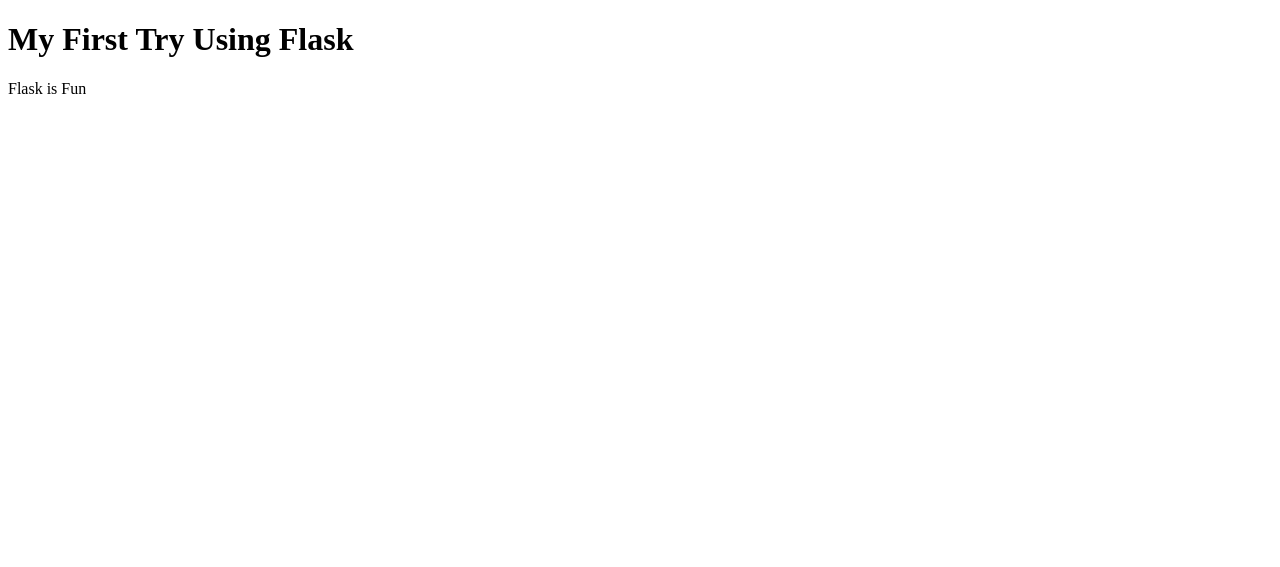
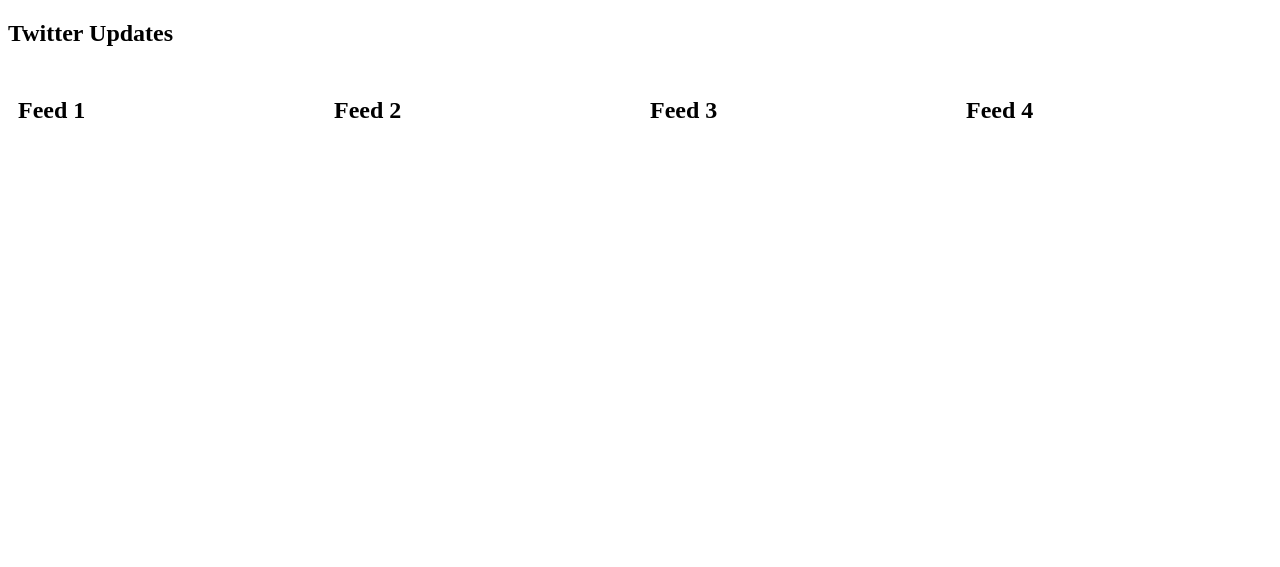
Before and after one commit to jhancuch/multipleAccounts, a Flask app: page / in a window 1280 px wide. Shown: the top 567 px of the page. Run offline with Flask 2, Linux system fonts and the light colour scheme.

Commit message:
html page

```diff
--- a/main.py
+++ b/main.py
@@ -1,7 +1,7 @@
 from flask import Flask, render_template
 from utils import twitter_embed
 
-
+html_embed = twitter_embed('https://twitter.com/PopularFront_', 'https://twitter.com/TaskandPurpose', 'https://twitter.com/mchancecnn', 'https://twitter.com/KyivIndependent')
 
 app = Flask(__name__)
 
--- a/templates/home.html
+++ b/templates/home.html
@@ -1,11 +1,50 @@
 <!DOCTYPE html>
-<html lang="en" dir="ltr">
+<html>
   <head>
-    <meta charset="utf-8">
-    <title>Flask Tutorial</title>
+    <meta name="viewport" content="width=device-width, initial-scale=1">
+    <style>
+      * {
+        box-sizing: border-box;
+      }
+
+      /* Create four equal columns that floats next to each other */
+      .column {
+        float: left;
+        width: 25%;
+        padding: 10px;
+        height: 300px; /* Should be removed. Only for demonstration */
+      }
+
+      /* Clear floats after the columns */
+      .row:after {
+        content: "";
+        display: table;
+        clear: both;
+      }
+    </style>
   </head>
+
   <body>
-    <h1> My First Try Using Flask </h1>
-    <p> Flask is Fun </p>
+    <h2>Twitter Updates</h2>
+
+    <div class="row">
+      <div class="column">
+        <h2>Feed 1</h2>
+        <p></p>
+      </div>
+      <div class="column">
+        <h2>Feed 2</h2>
+        <p></p>
+      </div>
+      <div class="column">
+        <h2>Feed 3</h2>
+        <p></p>
+      </div>
+      <div class="column">
+        <h2>Feed 4</h2>
+        <p></p>
+      </div>
+    </div>
+
   </body>
 </html>
```
Also changed, not shown: Static/Style/mainpage.css (added, +18 -0 lines), utils.py (+9 -2 lines).
